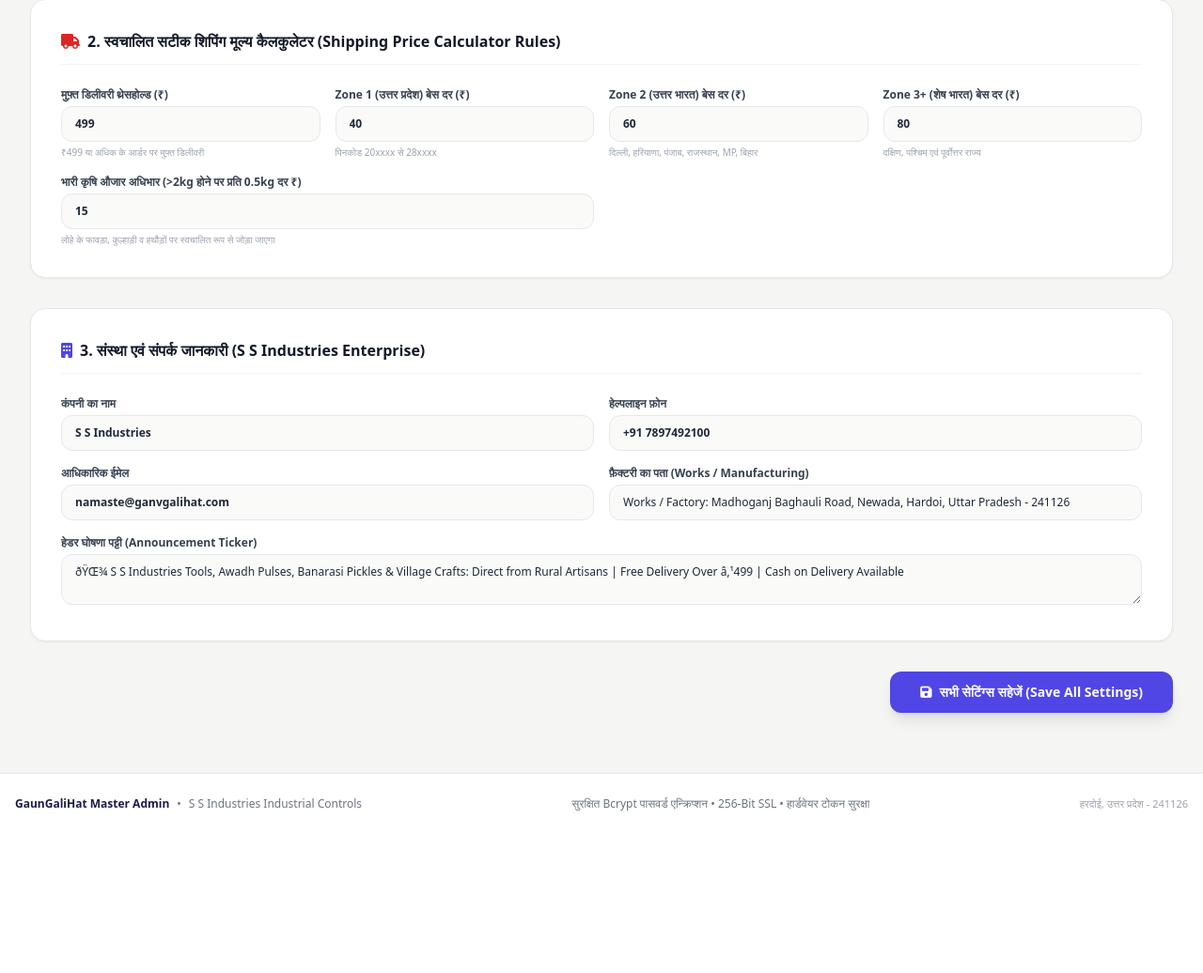
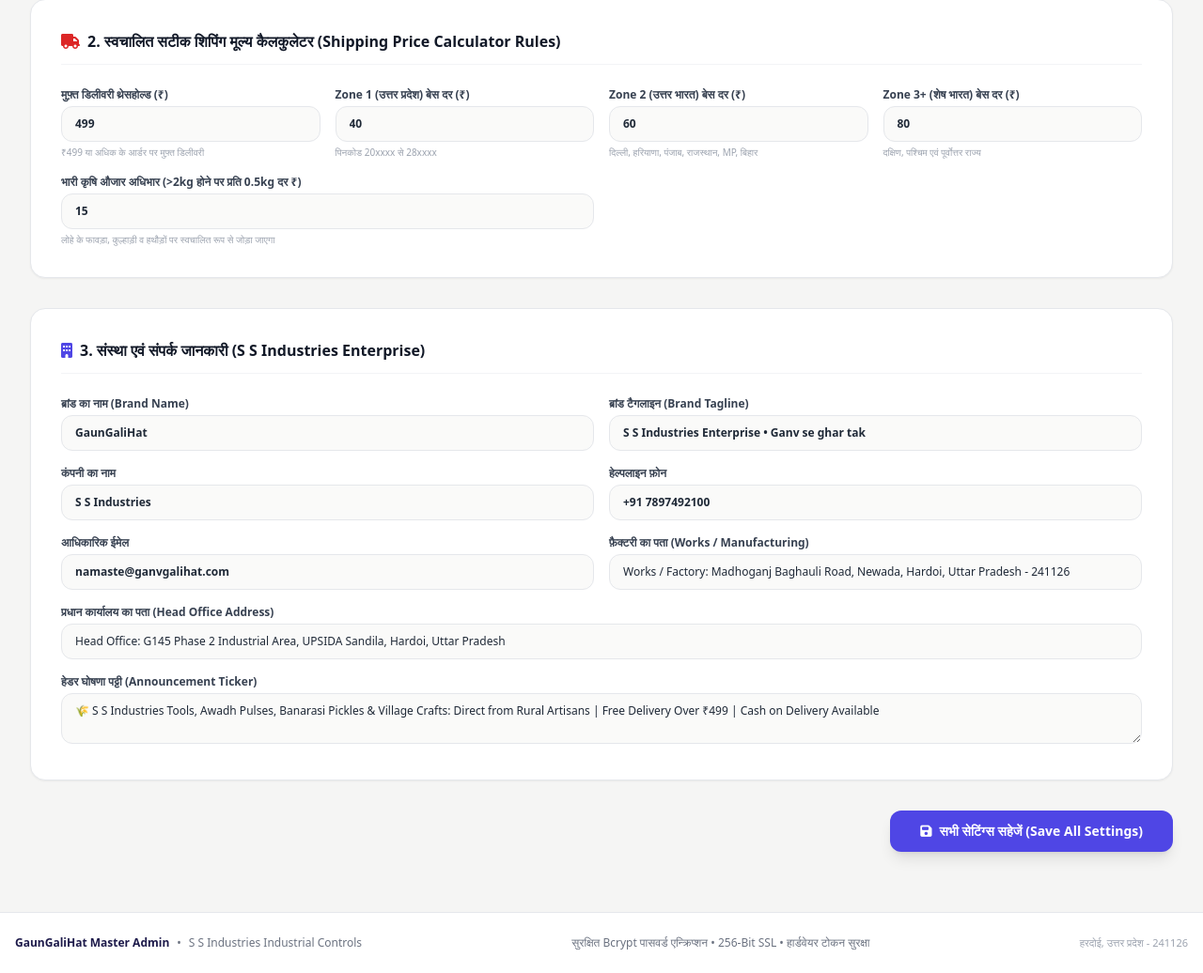
Before and after one commit to anubhavkashyap8080/Anubhav, a PHP site: page /admin/site_settings.php in a window 1280 px wide. Shown: the part 1439-2475 px from the top of the page at 94% size. Before the commit the page ends 2303 px from the top, so only its background shows below. Run offline with PHP 8.4, Linux system fonts and the light colour scheme; a user stored in the database is signed in; data comes from the database, SQL or seed files in the repository; data that the repository does not hold is empty; some libraries are stand-ins or nearby versions; some web fonts are replaced.

Commit message:
Fix leading 0 in homepage and SEO title; sanitize brand_name defaults and auto-heal site_settings in database

```diff
--- a/admin/site_settings.php
+++ b/admin/site_settings.php
@@ -51,8 +51,17 @@
         }
 
         foreach ($allowed_keys as $key) {
-            $val = $_POST[$key] ?? '0';
-            $stmt_up->execute([$key, trim((string)$val)]);
+            if (!isset($_POST[$key])) {
+                continue; // Never overwrite unsubmitted settings with '0'
+            }
+            $val = trim((string)$_POST[$key]);
+            if ($key === 'brand_name' && (empty($val) || $val === '0')) {
+                $val = 'GaunGaliHat';
+            }
+            if ($key === 'brand_tagline' && (empty($val) || $val === '0')) {
+                $val = 'Desh ki mitti ka swad | Ganv se ghar tak';
+            }
+            $stmt_up->execute([$key, $val]);
         }
 
         set_flash('success', 'लोगो साइज़, GIF लोगो, पेमेंट गेटवे एवं साइट सेटिंग्स सफलतापूर्वक सहेजी गईं!');
@@ -453,6 +462,18 @@
 
     <div class="grid grid-cols-1 sm:grid-cols-2 gap-4">
       <div>
+        <label class="block text-xs font-bold text-gray-700 mb-1">ब्रांड का नाम (Brand Name)</label>
+        <input type="text" name="brand_name" value="<?= htmlspecialchars(get_setting_val('brand_name', 'GaunGaliHat')) ?>"
+          class="w-full px-3.5 py-2.5 bg-stone-50 border border-gray-200 rounded-xl text-xs font-bold">
+      </div>
+
+      <div>
+        <label class="block text-xs font-bold text-gray-700 mb-1">ब्रांड टैगलाइन (Brand Tagline)</label>
+        <input type="text" name="brand_tagline" value="<?= htmlspecialchars(get_setting_val('brand_tagline', 'Desh ki mitti ka swad | Ganv se ghar tak')) ?>"
+          class="w-full px-3.5 py-2.5 bg-stone-50 border border-gray-200 rounded-xl text-xs font-bold">
+      </div>
+
+      <div>
         <label class="block text-xs font-bold text-gray-700 mb-1">कंपनी का नाम</label>
         <input type="text" name="company_name" value="<?= htmlspecialchars(get_setting_val('company_name', 'S S Industries')) ?>"
           class="w-full px-3.5 py-2.5 bg-stone-50 border border-gray-200 rounded-xl text-xs font-bold">
@@ -473,6 +494,12 @@
       <div>
         <label class="block text-xs font-bold text-gray-700 mb-1">फ़ैक्टरी का पता (Works / Manufacturing)</label>
         <input type="text" name="factory_address" value="<?= htmlspecialchars(get_setting_val('factory_address', 'Works / Factory: Madhoganj Baghauli Road, Newada, Hardoi, Uttar Pradesh - 241126')) ?>"
+          class="w-full px-3.5 py-2.5 bg-stone-50 border border-gray-200 rounded-xl text-xs">
+      </div>
+
+      <div class="sm:col-span-2">
+        <label class="block text-xs font-bold text-gray-700 mb-1">प्रधान कार्यालय का पता (Head Office Address)</label>
+        <input type="text" name="head_office_address" value="<?= htmlspecialchars(get_setting_val('head_office_address', 'G145 Phase 2 Industrial Area, UPSIDA Sandila, Hardoi, UP')) ?>"
           class="w-full px-3.5 py-2.5 bg-stone-50 border border-gray-200 rounded-xl text-xs">
       </div>
 
--- a/config/db.php
+++ b/config/db.php
@@ -239,6 +239,14 @@
             ) ENGINE=InnoDB DEFAULT CHARSET=utf8mb4 COLLATE=utf8mb4_unicode_ci
         ");
     }
+
+    // Auto-heal corrupted '0' brand_name, brand_tagline, or '0 —' / '0 -' / '0 __' titles
+    try {
+        $pdo->exec("UPDATE site_settings SET setting_value = 'GaunGaliHat' WHERE setting_key = 'brand_name' AND (setting_value = '0' OR setting_value = '' OR setting_value IS NULL)");
+        $pdo->exec("UPDATE site_settings SET setting_value = 'Desh ki mitti ka swad | Ganv se ghar tak' WHERE setting_key = 'brand_tagline' AND (setting_value = '0' OR setting_value = '' OR setting_value IS NULL)");
+        $pdo->exec("UPDATE site_settings SET setting_value = 'G145 Phase 2 Industrial Area, UPSIDA Sandila, Hardoi, UP' WHERE setting_key = 'head_office_address' AND (setting_value = '0' OR setting_value = '' OR setting_value IS NULL)");
+        $pdo->exec("UPDATE site_settings SET setting_value = 'GaunGaliHat — Desh ki mitti ka swad | Rural Tools & Farm Staples' WHERE setting_key IN ('homepage_title', 'seo_meta_title') AND (setting_value = '0' OR setting_value LIKE '0 %' OR setting_value LIKE '0-%' OR setting_value LIKE '0—%' OR setting_value LIKE '0_%')");
+    } catch (Throwable $e_heal0) {}
 
     // Default Settings
     try {
--- a/config/settings.php
+++ b/config/settings.php
@@ -45,9 +45,23 @@
 }
 
 // Global Platform Constants
-define('APP_NAME', get_setting('brand_name', 'GaunGaliHat'));
-define('APP_COMPANY', get_setting('company_name', 'S S Industries'));
-define('APP_TAGLINE', get_setting('brand_tagline', 'S S Industries Enterprise • Ganv se ghar tak'));
+$raw_brand_name = trim((string)get_setting('brand_name', 'GaunGaliHat'));
+if (empty($raw_brand_name) || $raw_brand_name === '0' || preg_match('/^0\b/', $raw_brand_name)) {
+    $raw_brand_name = 'GaunGaliHat';
+}
+define('APP_NAME', $raw_brand_name);
+
+$raw_company_name = trim((string)get_setting('company_name', 'S S Industries'));
+if (empty($raw_company_name) || $raw_company_name === '0') {
+    $raw_company_name = 'S S Industries';
+}
+define('APP_COMPANY', $raw_company_name);
+
+$raw_tagline = trim((string)get_setting('brand_tagline', 'S S Industries Enterprise • Ganv se ghar tak'));
+if (empty($raw_tagline) || $raw_tagline === '0') {
+    $raw_tagline = 'S S Industries Enterprise • Ganv se ghar tak';
+}
+define('APP_TAGLINE', $raw_tagline);
 define('APP_PHONE', get_setting('contact_phone', '+91 7897492100'));
 define('APP_EMAIL', get_setting('contact_email', 'namaste@ganvgalihat.com'));
 define('APP_CURRENCY', '₹');
--- a/database/schema.sql
+++ b/database/schema.sql
@@ -301,8 +301,8 @@
 INSERT IGNORE INTO `site_settings` (`setting_key`, `setting_value`) VALUES
 ('brand_name', 'GaunGaliHat'),
 ('company_name', 'S S Industries'),
-('brand_tagline', 'S S Industries Enterprise â€¢ Ganv se ghar tak'),
-('announcement_text', 'ðŸŒ¾ S S Industries Tools, Awadh Pulses, Banarasi Pickles & Village Crafts: Direct from Rural Artisans | Free Delivery Over â‚¹499 | Cash on Delivery Available'),
+('brand_tagline', 'S S Industries Enterprise • Ganv se ghar tak'),
+('announcement_text', '🌾 S S Industries Tools, Awadh Pulses, Banarasi Pickles & Village Crafts: Direct from Rural Artisans | Free Delivery Over ₹499 | Cash on Delivery Available'),
 ('contact_phone', '+91 7897492100'),
 ('contact_email', 'namaste@ganvgalihat.com'),
 ('factory_address', 'Works / Factory: Madhoganj Baghauli Road, Newada, Hardoi, Uttar Pradesh - 241126'),
--- a/gaungalihat_database.sql
+++ b/gaungalihat_database.sql
@@ -301,8 +301,8 @@
 INSERT IGNORE INTO `site_settings` (`setting_key`, `setting_value`) VALUES
 ('brand_name', 'GaunGaliHat'),
 ('company_name', 'S S Industries'),
-('brand_tagline', 'S S Industries Enterprise â€¢ Ganv se ghar tak'),
-('announcement_text', 'ðŸŒ¾ S S Industries Tools, Awadh Pulses, Banarasi Pickles & Village Crafts: Direct from Rural Artisans | Free Delivery Over â‚¹499 | Cash on Delivery Available'),
+('brand_tagline', 'S S Industries Enterprise • Ganv se ghar tak'),
+('announcement_text', '🌾 S S Industries Tools, Awadh Pulses, Banarasi Pickles & Village Crafts: Direct from Rural Artisans | Free Delivery Over ₹499 | Cash on Delivery Available'),
 ('contact_phone', '+91 7897492100'),
 ('contact_email', 'namaste@ganvgalihat.com'),
 ('factory_address', 'Works / Factory: Madhoganj Baghauli Road, Newada, Hardoi, Uttar Pradesh - 241126'),
```
Also changed, not shown: admin/seo_settings.php (+13 -1 lines), admin/site_customizer.php (+7 -1 lines), includes/functions.php (+17 -32 lines), includes/header.php (+22 -3 lines), tests/test_title_and_site_settings.php (added, +94 -0 lines), 1 other file.
